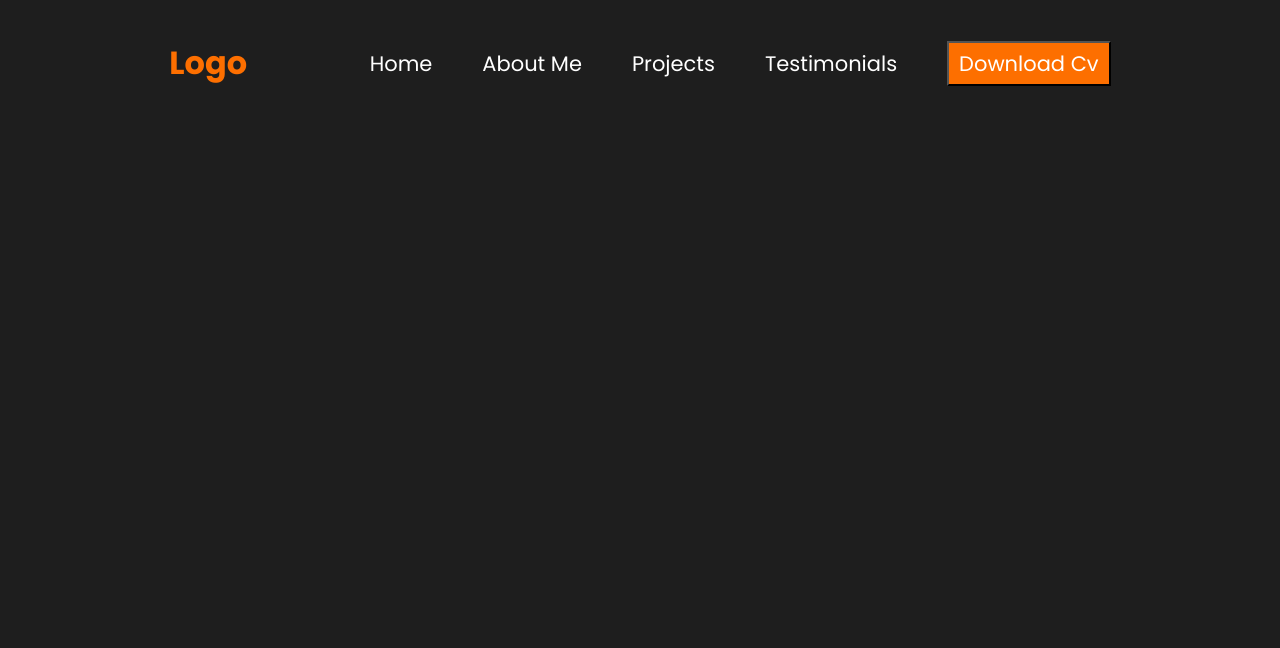
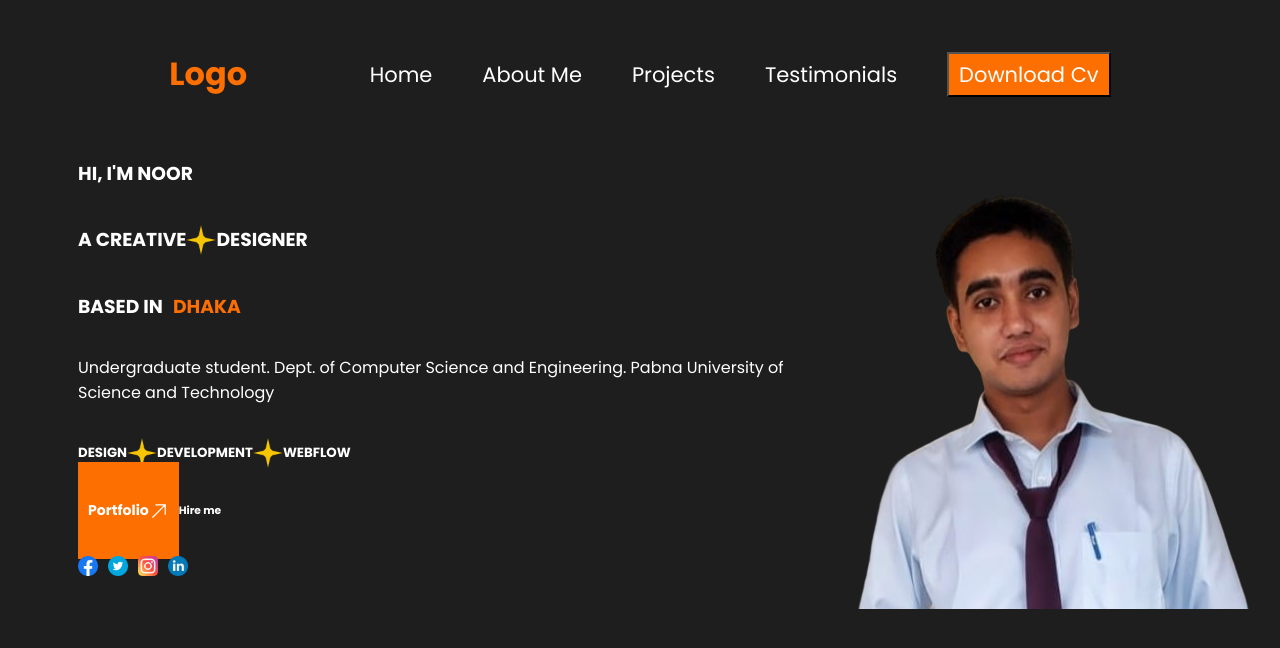
Before and after one commit to Noor210111/Assignment01, a plain HTML site: page index.html in a window 1280 px wide. Drawn offline with Linux system fonts and the light colour scheme.

Commit message:
1st update

```diff
--- a/index.html
+++ b/index.html
@@ -14,6 +14,8 @@
 </head>
 
 <body class="">
+    <section class ="header-container">
+        <section class="navbar-container">
             <div class="navBar">
                 <h1>Logo</h1>
                 <div class="navbarcontent">
@@ -24,6 +26,56 @@
                     <button class="primaryButton">Download Cv</button>
                 </div>
             </div>
+        </section>
+
+        <section class="banner-container">
+            <div class="personal">
+                <div class="per-info">
+                    <div class="text-transform">
+                        <h3>Hi, I'm Noor</h3>
+                        <div class="speciality">
+                            <h3>A Creative</h3>
+                            <img src="./images/360_F_529158420_23waS2ZztAg597kMNSVMM9jNq7pdnHMz.png" alt="" height="30px">
+                            <h3>Designer</h3>
+                        </div>
+                        <div class="dhaka">
+                            <h3>Based in</h3>
+                            <h3 id="dhaka-color">Dhaka</h3>
+                        </div>
+                    </div>
+                    <p>Undergraduate student. Dept. of Computer Science and Engineering. Pabna University of Science and Technology</p>
+                    <div class="passion">
+                        <h5>Design</h5>
+                        <img src="./images/360_F_529158420_23waS2ZztAg597kMNSVMM9jNq7pdnHMz.png" alt="" height="30px">
+                        <h5>Development</h5>
+                        <img src="./images/360_F_529158420_23waS2ZztAg597kMNSVMM9jNq7pdnHMz.png" alt="" height="30px">
+                        <h5>Webflow</h5>
+                    </div>
+                    <div class="port-hire">
+                        <div class="link">
+                            <h6>Portfolio</h6>
+                            <svg class ="check-icon" xmlns="http://www.w3.org/2000/svg" fill="none" viewBox="0 0 24 24" stroke-width="1.5" stroke="currentColor" class="size-6">
+                                <path stroke-linecap="round" stroke-linejoin="round" d="m4.5 19.5 15-15m0 0H8.25m11.25 0v11.25" />
+                            </svg>
+                        </div>
+                        <div class="hire">
+                            <h6>Hire me</h6>
+                        </div>
+                    </div>
+                    <div class="social-media-link">
+                        <img src="./images/facebook.png" alt="">
+                        <img src="./images/twitter.png" alt="">
+                        <img src="./images/instagram (1).png" alt="">
+                        <img src="./images/linkedin.png" alt="">
+                    </div>
+                </div>
+                <div class="pro-pic">
+                    <img src="./images/WhatsApp Image 2023-10-31 at 16.12.dd38_f4e1569b-Photoroom.png" alt="">
+                </div>
+            </div>
+        </section>
+    </section>
+
 
 </body>
 
--- a/style.css
+++ b/style.css
@@ -28,3 +28,50 @@ body{
     font-family: "Poppins", sans-serif;
     font-size: 21px;
 }
+.speciality{
+    display: flex;
+    align-items: center;
+}
+.passion{
+    display: flex;
+    text-transform: uppercase;
+    align-items: center;
+}
+.check-icon{
+    width: 20px;
+    height: 20px;
+}
+.link{
+    display: flex;
+    background-color: #FD6F00;
+    color: white;
+    padding: 5px 10px;
+    font-family: "Poppins", sans-serif;
+    font-size: 21px;
+    align-items: center;
+}
+.port-hire{
+    display: flex;
+    height: 50px;
+    align-items: center;
+}
+.social-media-link{
+    display: flex;
+    height: 20px;
+    gap: 10px;
+    margin-top: 20px;
+}
+.personal{
+    display: flex;
+    padding-left: 70px;
+}
+.text-transform{
+    text-transform: uppercase;
+}
+.dhaka{
+    display: flex;
+    gap: 10px;
+}
+#dhaka-color{
+    color: #FD6F00;
+}
```
Also changed, not shown: images/360_F_529158420_23waS2ZztAg597kMNSVMM9jNq7pdnHMz.png (added), images/WhatsApp Image 2023-10-31 at 16.12.dd38_f4e1569b-Photoroom.png (added), images/facebook.png (added), images/instagram (1).png (added), images/linkedin.png (added), images/twitter.png (added). Lines whose indentation alone changed are shown as unchanged.
